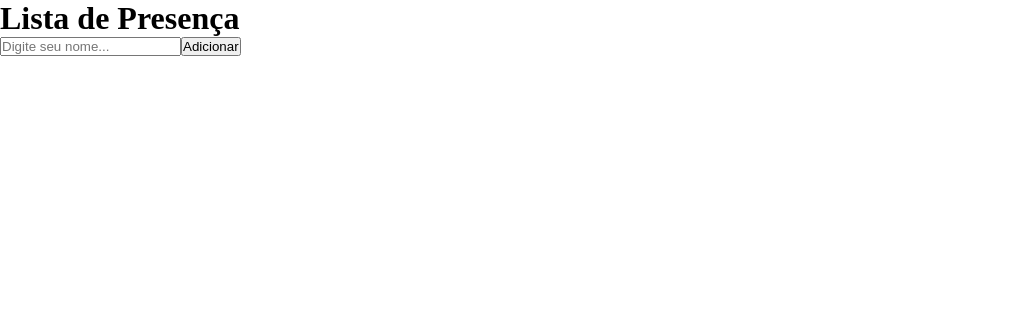
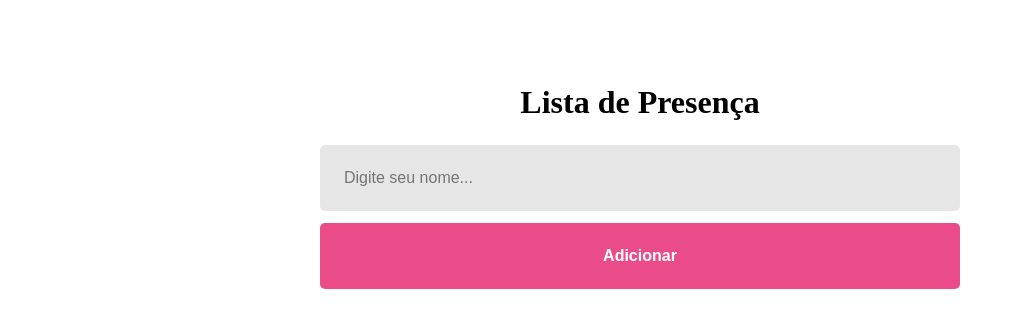
Before and after one commit to JopeOliveira23/reactapp, a React (Vite) app: page / in a window 1280 px wide. Shown: the top 328 px of the page, without its empty margins (0-1023 px from the left). Built offline with nearby package versions, Linux system fonts and the light colour scheme.

Commit message:
30/03
lista css

```diff
--- a/src/Pages/Home.tsx
+++ b/src/Pages/Home/index.tsx
@@ -1,11 +1,13 @@
+import './styles.css';
+
 function Home() {
 
   return (
-    <>
+    <div className='container'>
       <h1>Lista de Presença</h1>
       <input type="text" placeholder="Digite seu nome..."/>
       <button type="button">Adicionar</button>
-    </>
+    </div>
   )
 }
 
--- /dev/null
+++ b/src/Pages/Home/styles.css
@@ -0,0 +1,42 @@
+.container {
+    display: flex;
+    align-items: center;
+    flex-direction: column;
+}
+
+.container h1 {
+    margin: 84px 0 24px;
+}
+
+.container input {
+    width: 50%;
+    padding: 24px;
+
+    background: #e6e6e6;
+    border-radius: 5px;
+    border: none;
+
+    font-size: 16px;
+}
+
+.container button {
+    width: 50%;
+    padding: 24px;
+    font-weight: 700;
+
+    background: #ea4c89;
+    color: #ffffff;
+
+    border-radius: 5px;
+    margin: 12px 0 84px;
+    border: none;
+
+    cursor: pointer;
+    transition: filter 0.2s;
+
+    font-size: 16px;
+}
+
+.container button:hover {
+    filter: brightness(0.9);
+}
```
